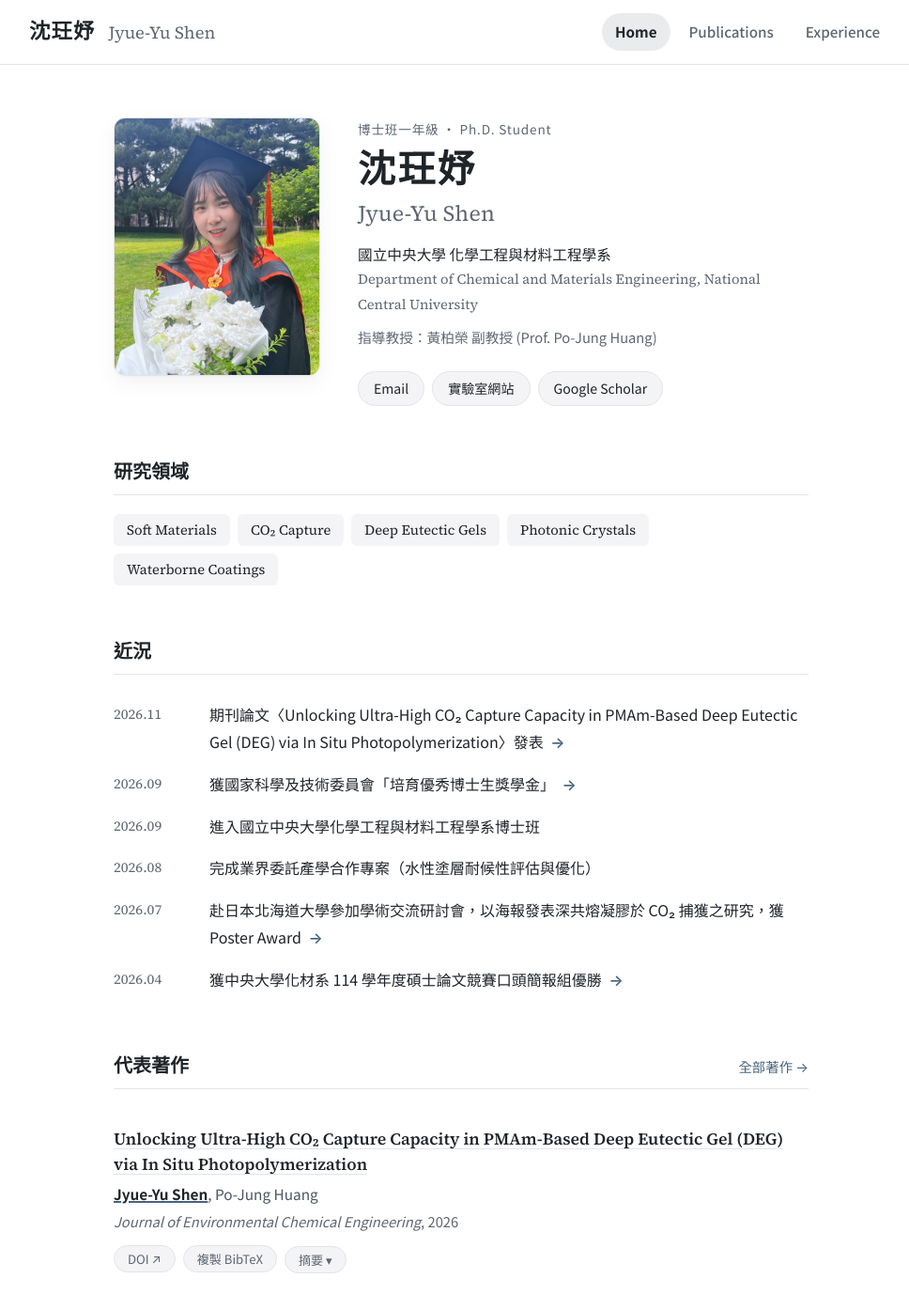
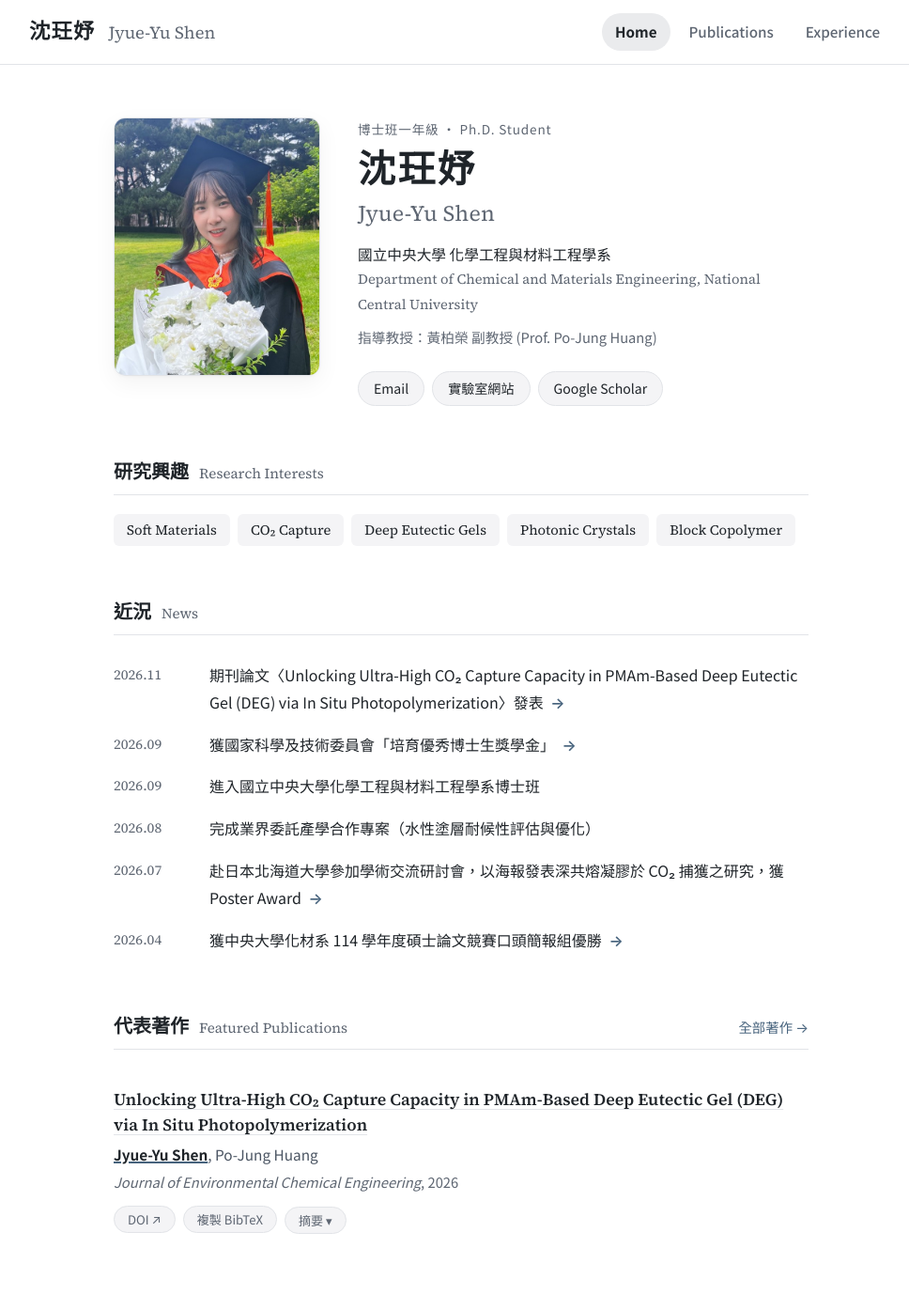
Before and after one commit to jyshenkk/jyshenkk.github.io, a Jekyll site: the page built from index.html, in a window 1280 px wide and 1400 px high. Shown: the top 1394 px of the window at 94% size, without its empty margins (149-1117 px from the left). Built offline with Jekyll 4.4.1, drawn with Linux system fonts in a browser that asks for light colours.

Commit message:
Update homepage section titles with English and replace Waterborne Coatings with Block Copolymer

```diff
--- a/_data/profile.yml
+++ b/_data/profile.yml
@@ -18,7 +18,7 @@ interests:
   - CO₂ Capture
   - Deep Eutectic Gels
   - Photonic Crystals
-  - Waterborne Coatings
+  - Block Copolymer
 
 email: jyshenkk@gmail.com
 office: 功能高分子複合材料實驗室
--- a/index.html
+++ b/index.html
@@ -25,14 +25,14 @@ layout: default
 </section>
 
 <section class="block">
-  <h2 class="section-title">研究領域</h2>
+  <h2 class="section-title">研究興趣 <span class="en">Research Interests</span></h2>
   <ul class="interests">
     {% for it in p.interests %}<li>{{ it }}</li>{% endfor %}
   </ul>
 </section>
 
 <section class="block">
-  <h2 class="section-title">近況</h2>
+  <h2 class="section-title">近況 <span class="en">News</span></h2>
   {%- assign news = site.data.news | sort: "date" | reverse %}
   <ul class="news">
     {%- for n in news limit: 6 %}
@@ -46,7 +46,7 @@ layout: default
 
 <section class="block">
   <div class="section-head">
-    <h2 class="section-title">代表著作</h2>
+    <h2 class="section-title">代表著作 <span class="en">Featured Publications</span></h2>
     <a class="see-all" href="{{ '/publications/' | relative_url }}">全部著作 →</a>
   </div>
   {%- assign pubs = site.data.publications | where: "featured", true %}
```
